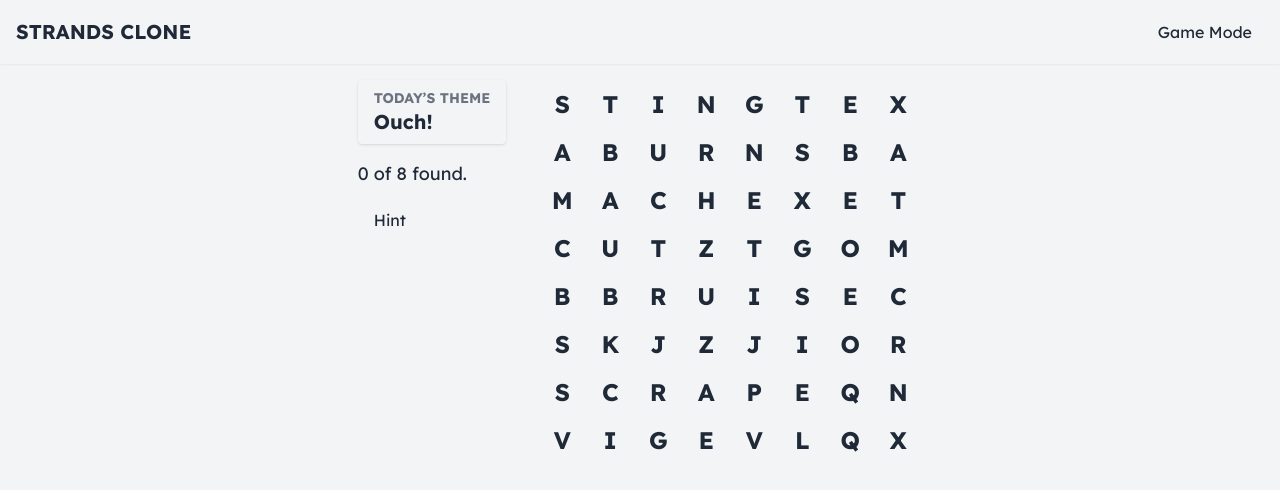
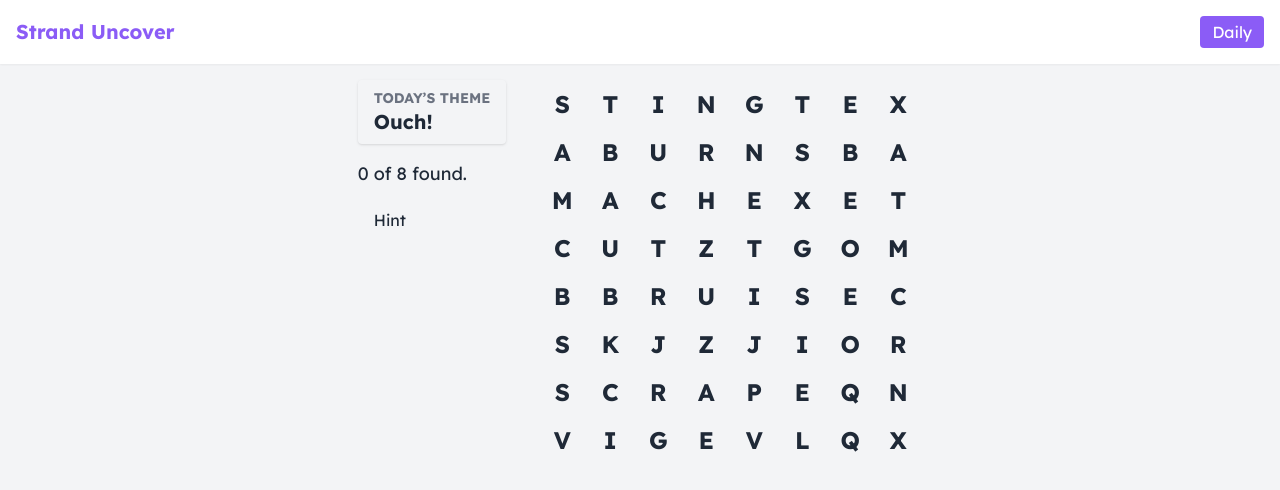
Before and after one commit to Heminyildiz/StrandUncover, a React (Vite) app: page /daily in a window 1280 px wide. Shown: the top 490 px of the page. Built offline with nearby package versions, Linux system fonts and the light colour scheme.

Commit message:
Update Header.jsx

```diff
--- a/src/components/Header.jsx
+++ b/src/components/Header.jsx
@@ -1,36 +1,45 @@
 import React, { useState } from "react";
-import { Link } from "react-router-dom";
+import { Link, useLocation } from "react-router-dom";
 
 function Header() {
   const [open, setOpen] = useState(false);
+  const location = useLocation();
+
+  // Hangi moddayız?
+  let currentMode = "Daily";
+  if (location.pathname.includes("/zen")) {
+    currentMode = "Zen";
+  }
 
   const toggleDropdown = () => setOpen(!open);
   const closeDropdown = () => setOpen(false);
 
   return (
-    <header className="bg-pastel-100 p-4 shadow-sm">
+    <header className="bg-white p-4 shadow-sm">
       <nav className="container mx-auto flex items-center justify-between relative">
-        <div className="text-xl font-bold">STRANDS CLONE</div>
+        <h1 className="text-xl font-bold text-brandPrimary">
+          Strand Uncover
+        </h1>
         <div className="relative">
           <button
             onClick={toggleDropdown}
-            className="px-3 py-1 bg-pastel-200 rounded hover:bg-pastel-300 transition"
+            className="px-3 py-1 rounded bg-brandPrimary text-white hover:bg-brandSecondary transition"
           >
-            Game Mode
+            {currentMode}
           </button>
           {open && (
             <div className="absolute right-0 mt-2 w-32 bg-white shadow-lg rounded">
               <Link
                 to="/daily"
                 onClick={closeDropdown}
-                className="block px-4 py-2 hover:bg-pastel-100"
+                className="block px-4 py-2 hover:bg-brandLight"
               >
                 Daily
               </Link>
               <Link
                 to="/zen"
                 onClick={closeDropdown}
-                className="block px-4 py-2 hover:bg-pastel-100"
+                className="block px-4 py-2 hover:bg-brandLight"
               >
                 Zen
               </Link>
```
